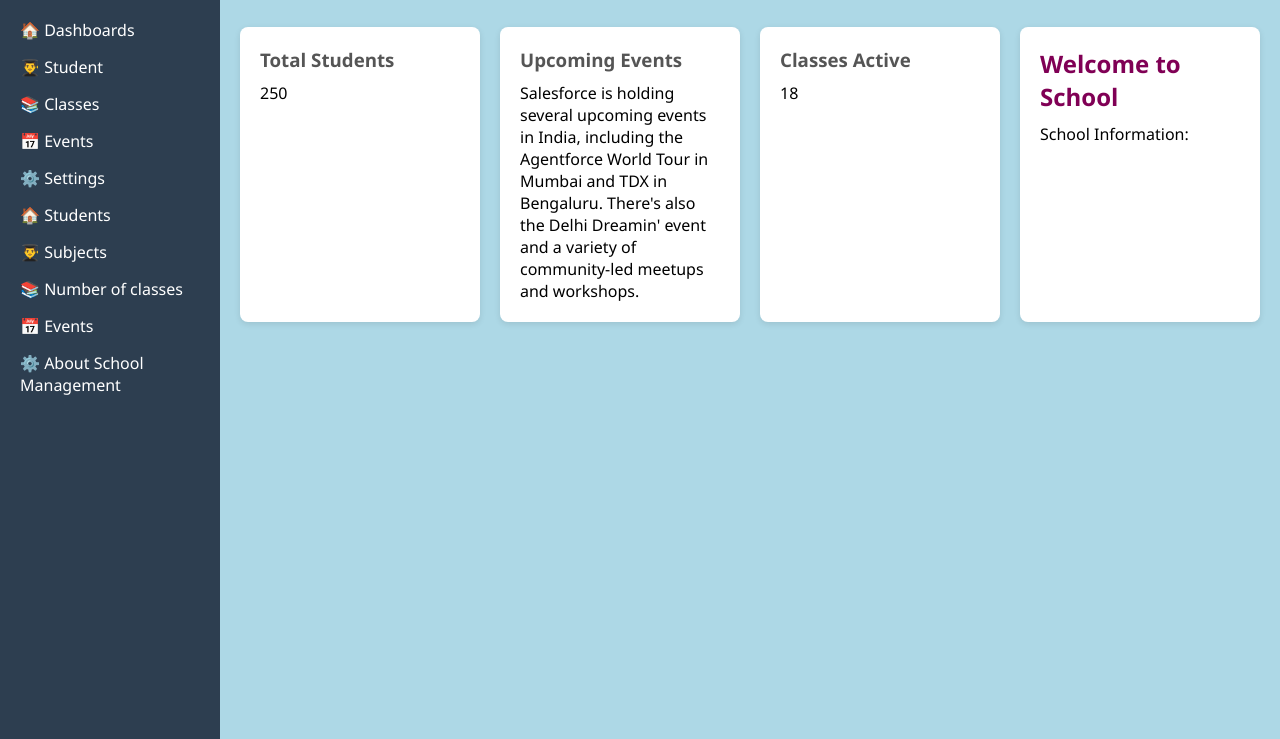
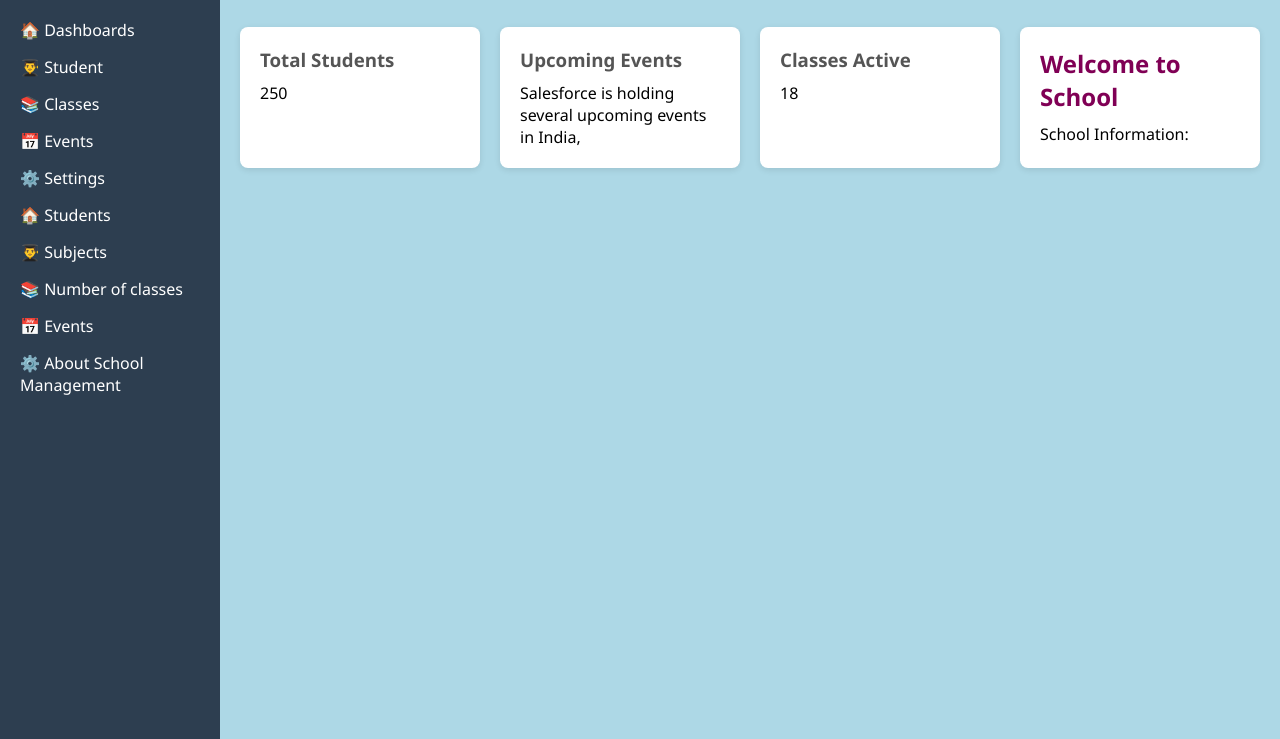
Before and after one commit to salesforcecopado2136/web-application, a plain HTML site: page index.html in a window 1280 px wide. Shown: the part 94-833 px from the top of the page. Drawn offline with Linux system fonts and the light colour scheme.

Commit message:
commit number2 in SMB1

```diff
--- a/index.html
+++ b/index.html
@@ -50,9 +50,7 @@
         <div class="card">
           <h3>Upcoming Events</h3>
           <p>Salesforce is holding several upcoming events in India,
-	including the Agentforce World Tour in Mumbai and TDX in Bengaluru.
-	There's also the Delhi Dreamin' event and a variety of
-	community-led meetups and workshops. </p>
+	 </p>
         </div>
         <div class="card">
           <h3>Classes Active</h3>
```
